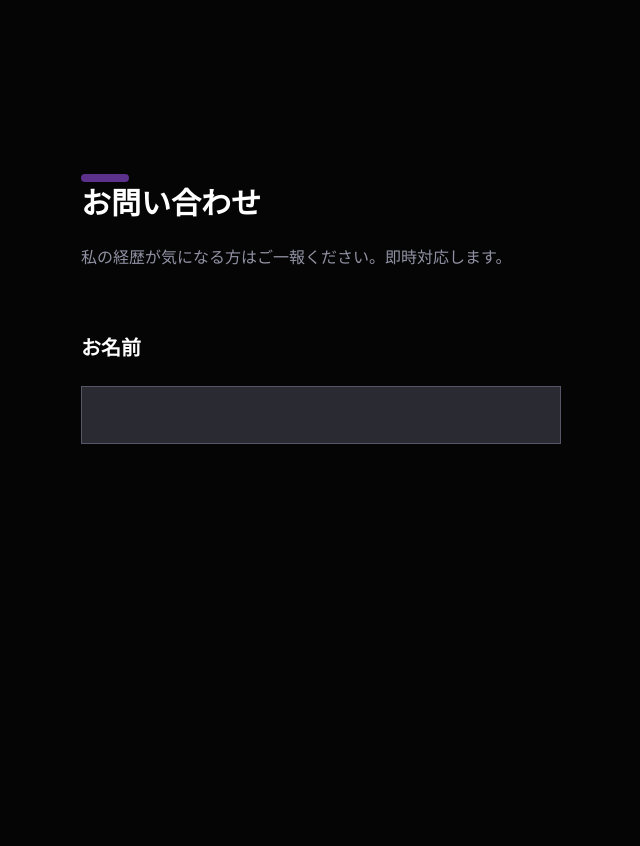
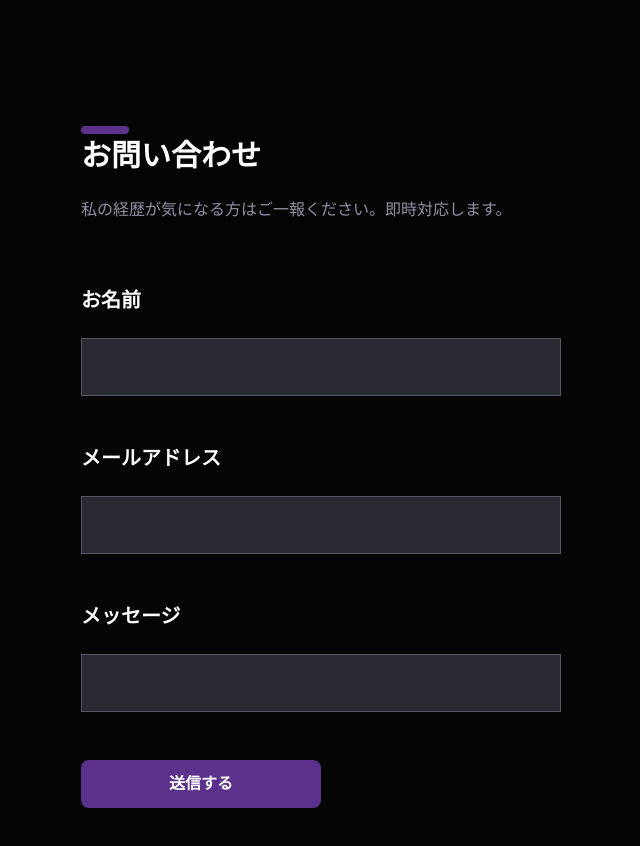
Before and after one commit to thiger7/site-with-tailwindcss, a website: page src/index.html in a window 1280 px wide. Shown: the part 3360-4206 px from the top of the page, without its empty margins (15-655 px from the left). Before the commit the page ends 3804 px from the top, so only its background shows below. Drawn offline with Linux system fonts and the light colour scheme.

Commit message:
フォームの複製とボタンの配置

```diff
--- a/src/index.html
+++ b/src/index.html
@@ -161,18 +161,29 @@
   </div>
 
   <!-- お問い合わせ -->
-  <div id="contact" class="container mt-64 flex justify-between items-center mx-auto px-8 md:px-14 lg:px-24 w-full">
+  <div id="contact" class="container mt-52 mb-20 flex justify-between items-center mx-auto px-8 md:px-14 lg:px-24 w-full">
     <section class="w-full">
       <h2 class="secondary-title">お問い合わせ</h2>
       <p class="section-paragraph">
         私の経歴が気になる方はご一報ください。即時対応します。
       </p>
       <div class="w-full grid lg:grid-cols-2 gap-8 lg:gap-32 mt-16">
-        <div>
+        <div class="space-y-12">
           <div>
             <label class="text-white block mb-6 text-xl font-bold">お名前</label>
             <input type="text" class="w-full border border-inputBorder bg-input px-4 py-4">
           </div>
+          <div>
+            <label class="text-white block mb-6 text-xl font-bold">メールアドレス</label>
+            <input type="email" class="w-full border border-inputBorder bg-input px-4 py-4">
+          </div>
+          <div>
+            <label class="text-white block mb-6 text-xl font-bold">メッセージ</label>
+            <input type="text" class="w-full border border-inputBorder bg-input px-4 py-4">
+          </div>
+          <button class="px-8 py-3 bg-theme font-bold rounded-lg hover:bg-purple-600 transition-all duration-300 mt-10 lg:w-3/6">
+            送信する
+          </button>
         </div>
       </div>
     </section>
```
Also changed, not shown: dist/output.css.
